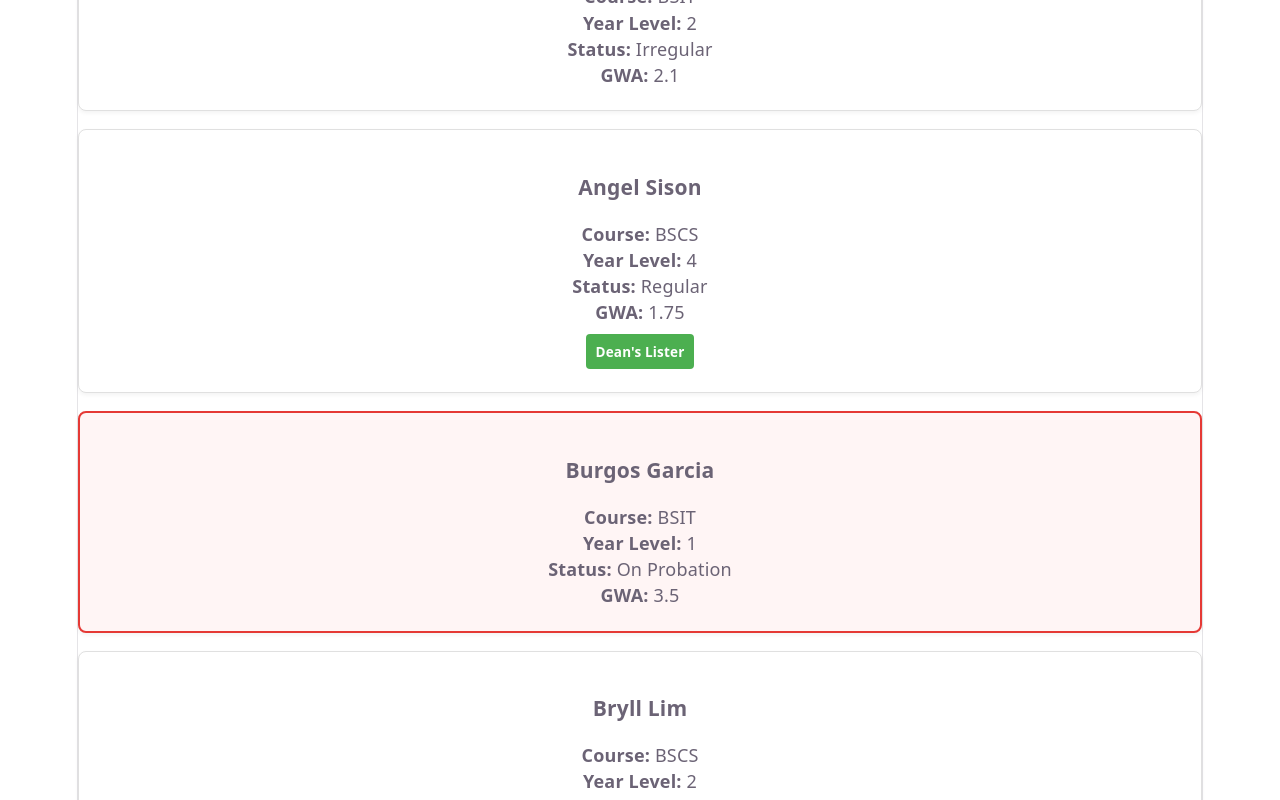
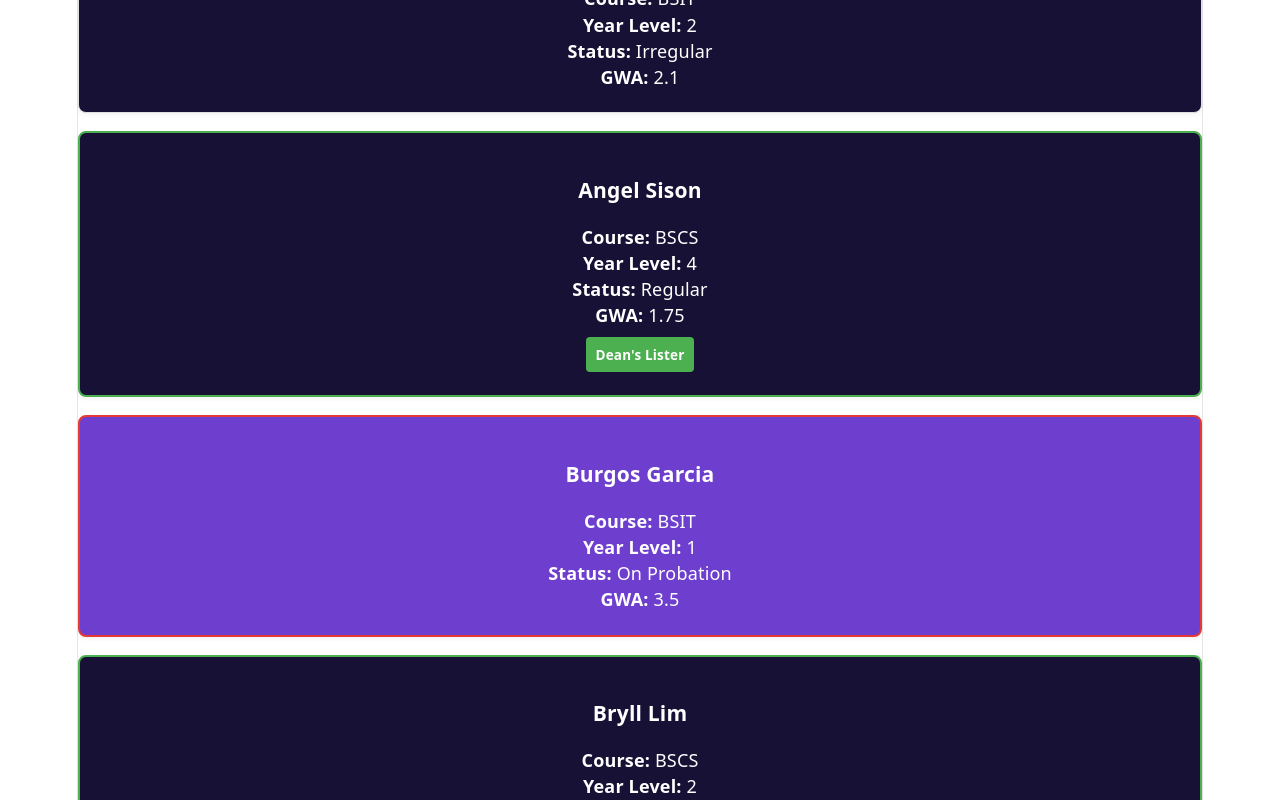
Before and after one commit to remsysc/student-directory, a React (Vite) app: page / in a window 1280 px wide. Shown: the part 480-1280 px from the top of the page. Built offline with nearby package versions, Linux system fonts and the light colour scheme.

Commit message:
Updated the bg color of the cards and border for deans & on probation cards

```diff
--- a/src/components/StudentCard.jsx
+++ b/src/components/StudentCard.jsx
@@ -4,9 +4,12 @@ export default function StudentCard({ student }) {
   const isProbation = student.status === 'On Probation';
   const isDeansLister = student.gwa <= 1.75;
 
-  const cardClass = isProbation
-    ? `${styles.card} ${styles.probation}`
-    : styles.card;
+  let cardClass = styles.card;
+  if (isProbation) {
+    cardClass += ` ${styles.probation}`;
+  } else if (isDeansLister) {
+    cardClass += ` ${styles.deansLister}`;
+  }
 
   return (
     <div className={cardClass}>
--- a/src/components/StudentCard.module.css
+++ b/src/components/StudentCard.module.css
@@ -1,15 +1,21 @@
 .card {
-  background: #ffffff;
+    background: #181136;
     border: 1px solid #e0e0e0;
     border-radius: 8px;
     padding: 1.25rem;
     margin-bottom: 1rem;
     box-shadow: 0 2px 4px rgba(0, 0, 0, 0.05);
+    color: #ffff;
 }
 
 .probation {
     border: 2px solid #e53935;
-  background: #fff5f5;
+    background: #6e3fce;
+    color: #ffff;
+}
+
+.deansLister {
+    border: 2px solid #4caf50;
 }
 
 .badge {
```
Lines whose indentation alone changed are shown as unchanged.
